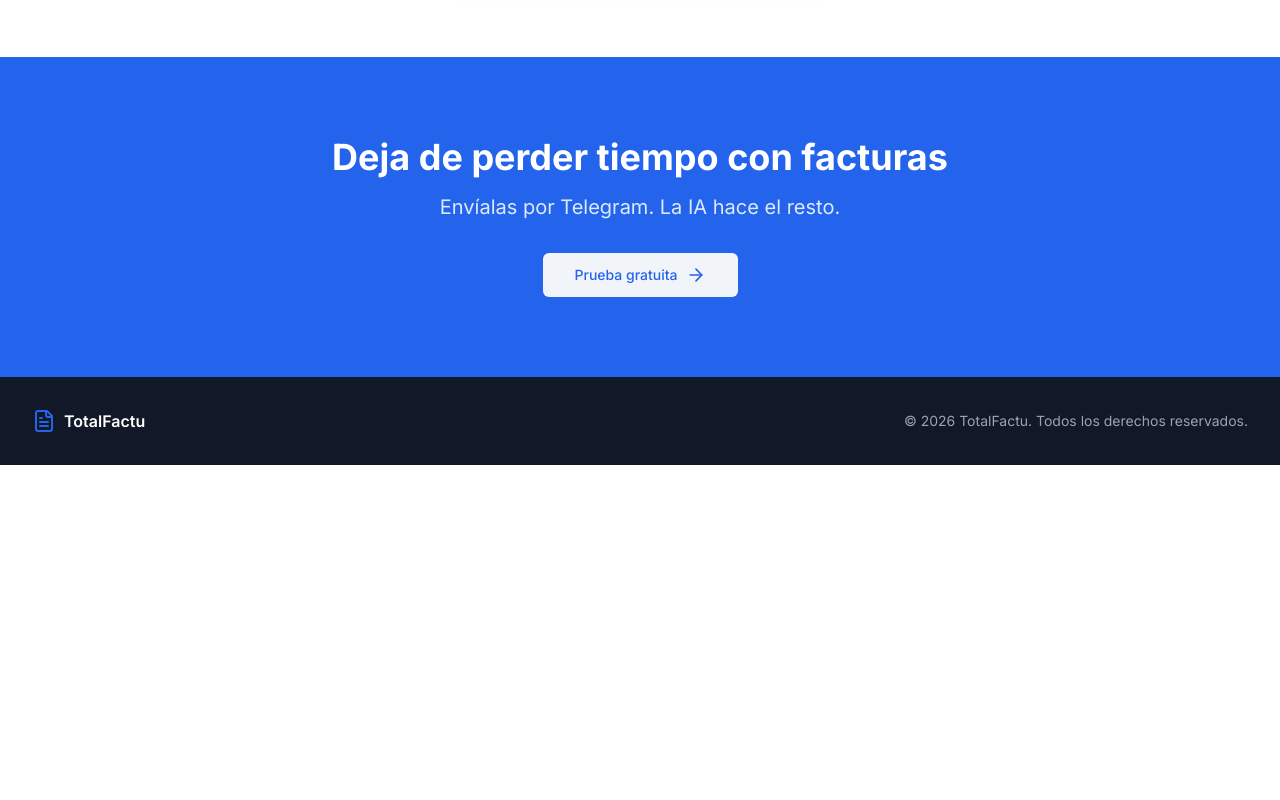
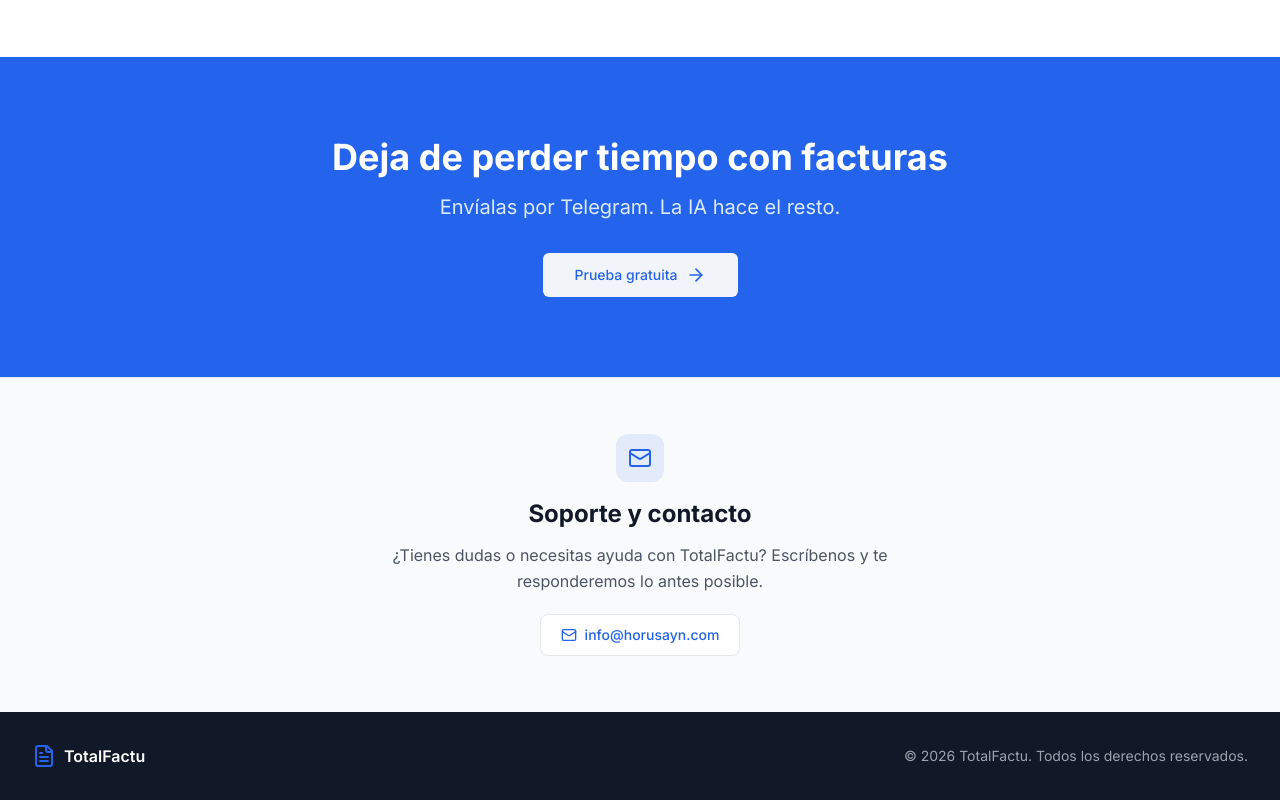
Before and after one commit to horusaynanubis-rgb/TotalFactu, a Next.js app: page / in a window 1280 px wide. Shown: the part 2925-3725 px from the top of the page. Before the commit the page ends 3390 px from the top, so only its background shows below. Built offline with nearby package versions, Linux system fonts and the light colour scheme; no server answers.

Commit message:
Add support contact section

```diff
--- a/app/page.tsx
+++ b/app/page.tsx
@@ -306,6 +306,24 @@
         </div>
       </section>
 
+      {/* Support & Contact */}
+      <section className="bg-gray-50 border-t py-14">
+        <div className="max-w-2xl mx-auto px-4 sm:px-6 lg:px-8 text-center">
+          <div className="inline-flex items-center justify-center w-12 h-12 bg-primary/10 rounded-xl mb-4">
+            <Mail className="h-6 w-6 text-primary" />
+          </div>
+          <h2 className="text-2xl font-bold text-gray-900 mb-3">{t.landing.supportTitle}</h2>
+          <p className="text-gray-600 mb-5 leading-relaxed">{t.landing.supportDescription}</p>
+          <a
+            href="mailto:info@horusayn.com"
+            className="inline-flex items-center gap-2 bg-white border border-gray-200 hover:border-primary/40 hover:shadow-sm text-primary font-medium px-5 py-2.5 rounded-lg transition-all text-sm"
+          >
+            <Mail className="h-4 w-4" />
+            info@horusayn.com
+          </a>
+        </div>
+      </section>
+
       {/* Footer */}
       <footer className="bg-gray-900 text-gray-400 py-8">
         <div className="max-w-7xl mx-auto px-4 sm:px-6 lg:px-8">
--- a/components/dashboard-nav.tsx
+++ b/components/dashboard-nav.tsx
@@ -20,6 +20,7 @@
   ShieldCheck,
   Users,
   ClipboardList,
+  Mail,
 } from 'lucide-react';
 import { cn } from '@/lib/utils';
 import { useState } from 'react';
@@ -108,7 +109,18 @@
             </nav>
           </div>
           <div className="flex-shrink-0 border-t">
-            <div className="flex items-center justify-center px-4 py-3">
+            {/* Support block */}
+            <div className="px-4 pt-3 pb-2">
+              <p className="text-xs font-medium text-gray-500 mb-1">{t.nav.support}</p>
+              <a
+                href="mailto:info@horusayn.com"
+                className="flex items-center gap-1.5 text-xs text-primary hover:underline"
+              >
+                <Mail className="h-3 w-3 flex-shrink-0" />
+                info@horusayn.com
+              </a>
+            </div>
+            <div className="flex items-center justify-center px-4 py-2">
               <LanguageSelector variant="compact" />
             </div>
             <div className="px-4 pb-4">
@@ -189,9 +201,21 @@
                   </Link>
                 );
               })}
+              {/* Support block — mobile */}
+              <div className="px-3 pt-4 pb-2 border-t mt-2">
+                <p className="text-sm font-medium text-gray-500 mb-1">{t.nav.support}</p>
+                <a
+                  href="mailto:info@horusayn.com"
+                  className="flex items-center gap-1.5 text-sm text-primary hover:underline"
+                  onClick={() => setMobileMenuOpen(false)}
+                >
+                  <Mail className="h-4 w-4 flex-shrink-0" />
+                  info@horusayn.com
+                </a>
+              </div>
               <Button
                 variant="ghost"
-                className="w-full justify-start text-gray-700 hover:bg-gray-100 mt-4"
+                className="w-full justify-start text-gray-700 hover:bg-gray-100 mt-2"
                 onClick={handleSignOut}
               >
                 <LogOut className="mr-3 h-6 w-6 text-gray-400" />
--- a/lib/i18n/en.ts
+++ b/lib/i18n/en.ts
@@ -105,6 +105,9 @@
     demoInvoiceLimit: 'Invoice limit reached',
     demoInvoiceLimitDesc: 'The Demo plan allows a maximum of 5 invoices. Upgrade to continue.',
     demoInvoiceLimitButton: 'Upgrade now',
+    // Support
+    supportTitle: 'Support & Contact',
+    supportDescription: 'Have questions or need help with TotalFactu? Write to us and we\'ll get back to you as soon as possible.',
   },
 
   auth: {
@@ -144,6 +147,8 @@
     exports: 'Exports',
     settings: 'Settings',
     billing: 'Billing',
+    support: 'Support',
+    supportHelp: 'Need help?',
   },
 
   dashboard: {
--- a/lib/i18n/es.ts
+++ b/lib/i18n/es.ts
@@ -105,6 +105,9 @@
     demoInvoiceLimit: 'Límite de facturas alcanzado',
     demoInvoiceLimitDesc: 'El plan Demo permite un máximo de 5 facturas. Actualiza tu plan para continuar.',
     demoInvoiceLimitButton: 'Actualizar ahora',
+    // Support
+    supportTitle: 'Soporte y contacto',
+    supportDescription: '¿Tienes dudas o necesitas ayuda con TotalFactu? Escríbenos y te responderemos lo antes posible.',
   },
 
   auth: {
@@ -144,6 +147,8 @@
     exports: 'Exportaciones',
     settings: 'Configuración',
     billing: 'Facturación',
+    support: 'Soporte',
+    supportHelp: '¿Necesitas ayuda?',
   },
 
   dashboard: {
--- a/lib/i18n/types.ts
+++ b/lib/i18n/types.ts
@@ -107,6 +107,9 @@
     demoInvoiceLimit: string;
     demoInvoiceLimitDesc: string;
     demoInvoiceLimitButton: string;
+    // Support
+    supportTitle: string;
+    supportDescription: string;
   };
 
   // Auth
@@ -148,6 +151,8 @@
     exports: string;
     settings: string;
     billing: string;
+    support: string;
+    supportHelp: string;
   };
 
   // Dashboard
```
Also changed, not shown: 1 other file (tests, documents, lock files or other folders).
